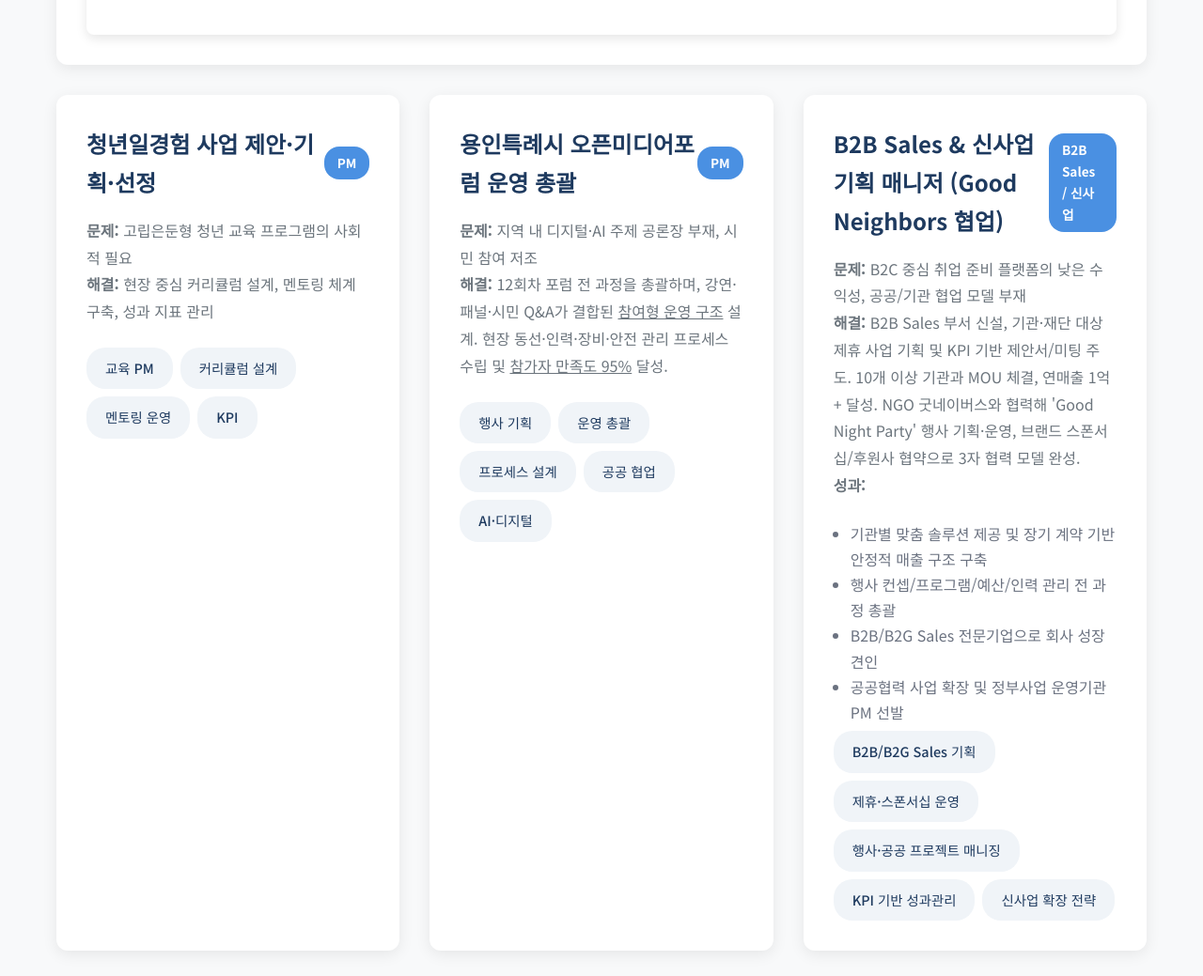
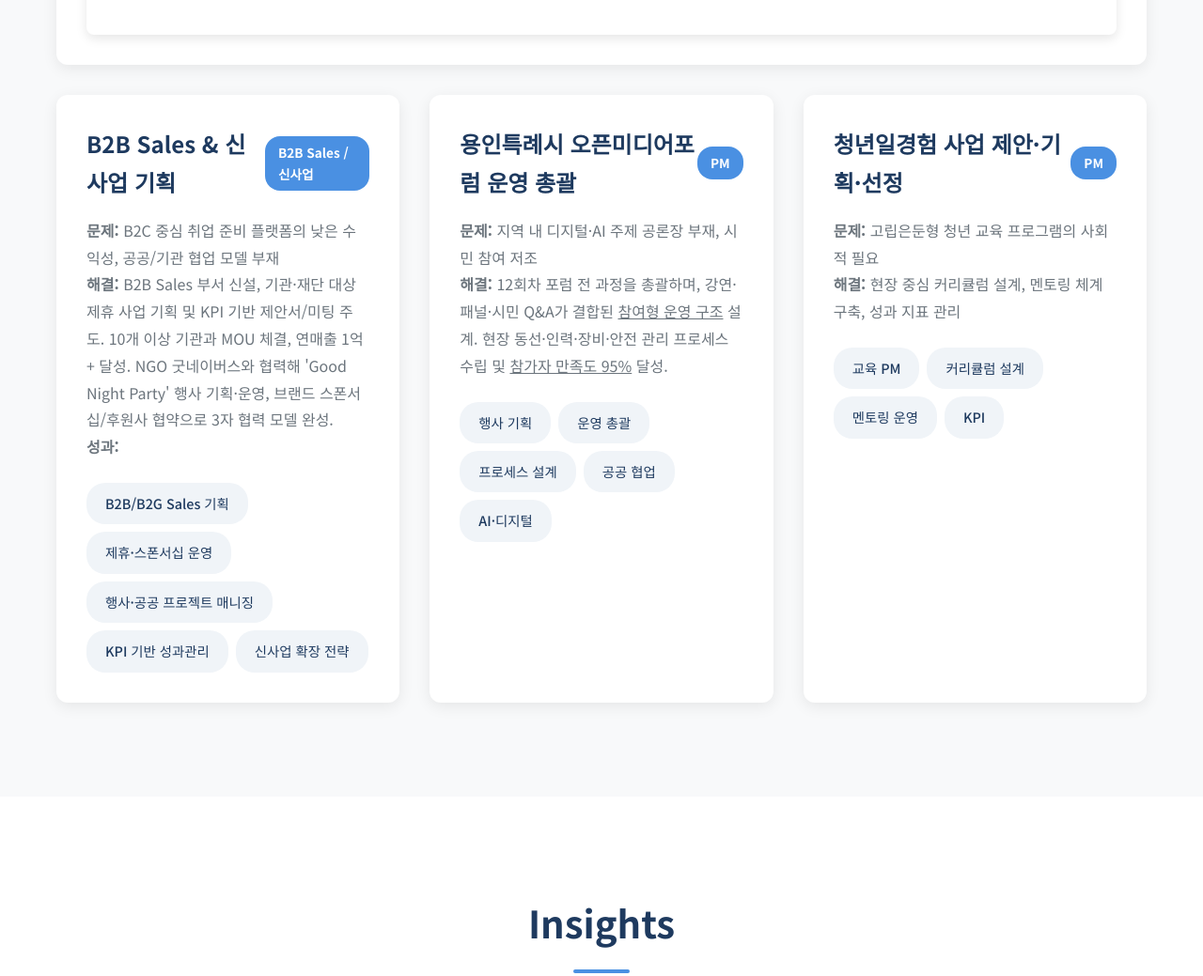
Before and after one commit to Gwanju-Son/sparta-edupm-copilot, a plain HTML site: page portfolio_site/index.html in a window 1280 px wide. Shown: the part 2760-3799 px from the top of the page at 94% size. Drawn offline with Linux system fonts and the light colour scheme; grey boxes are pictures that could not be loaded.

Commit message:
feat(projects): reorder projects (2 B2B Sales, 3 Yongin, 4 Youth Work Experience)

```diff
--- a/portfolio_site/index.html
+++ b/portfolio_site/index.html
@@ -156,25 +156,27 @@
                     </div>
                 </div>
 
-                <!-- Project 2: Youth Work Experience (reordered) -->
+                <!-- Project 2: B2B Sales & Good Neighbors (moved up) -->
                 <div class="project-card">
                     <div class="project-header">
-                        <h3>청년일경험 사업 제안·기획·선정</h3>
-                        <span class="project-tag">PM</span>
+                        <h3>B2B Sales & 신사업 기획</h3>
+                        <span class="project-tag">B2B Sales / 신사업</span>
                     </div>
                     <p class="project-desc">
-                        <strong>문제:</strong> 고립은둔형 청년 교육 프로그램의 사회적 필요<br>
-                        <strong>해결:</strong> 현장 중심 커리큘럼 설계, 멘토링 체계 구축, 성과 지표 관리<br>
+                        <strong>문제:</strong> B2C 중심 취업 준비 플랫폼의 낮은 수익성, 공공/기관 협업 모델 부재<br>
+                        <strong>해결:</strong> B2B Sales 부서 신설, 기관·재단 대상 제휴 사업 기획 및 KPI 기반 제안서/미팅 주도. 10개 이상 기관과 MOU 체결, 연매출 1억+ 달성. NGO 굿네이버스와 협력해 'Good Night Party' 행사 기획·운영, 브랜드 스폰서십/후원사 협약으로 3자 협력 모델 완성.<br>
+                        <strong>성과:</strong>
                     </p>
                     <div style="display:flex; gap:8px; flex-wrap:wrap; margin:6px 0 0;">
-                        <span class="tag">교육 PM</span>
-                        <span class="tag">커리큘럼 설계</span>
-                        <span class="tag">멘토링 운영</span>
-                        <span class="tag">KPI</span>
+                        <span class="tag">B2B/B2G Sales 기획</span>
+                        <span class="tag">제휴·스폰서십 운영</span>
+                        <span class="tag">행사·공공 프로젝트 매니징</span>
+                        <span class="tag">KPI 기반 성과관리</span>
+                        <span class="tag">신사업 확장 전략</span>
                     </div>
                 </div>
 
-                <!-- Project 3: Yongin Open Media Forum (reordered) -->
+                <!-- Project 3: Yongin Open Media Forum (moved down) -->
                 <div class="project-card">
                     <div class="project-header">
                         <h3>용인특례시 오픈미디어포럼 운영 총괄</h3>
@@ -195,29 +197,21 @@
                     </div>
                 </div>
 
-                <!-- Project 4: B2B Sales & Good Neighbors (reordered, replaces Tenspoon) -->
+                <!-- Project 4: Youth Work Experience (moved down) -->
                 <div class="project-card">
                     <div class="project-header">
-                        <h3>B2B Sales & 신사업 기획 매니저 (Good Neighbors 협업)</h3>
-                        <span class="project-tag">B2B Sales / 신사업</span>
+                        <h3>청년일경험 사업 제안·기획·선정</h3>
+                        <span class="project-tag">PM</span>
                     </div>
                     <p class="project-desc">
-                        <strong>문제:</strong> B2C 중심 취업 준비 플랫폼의 낮은 수익성, 공공/기관 협업 모델 부재<br>
-                        <strong>해결:</strong> B2B Sales 부서 신설, 기관·재단 대상 제휴 사업 기획 및 KPI 기반 제안서/미팅 주도. 10개 이상 기관과 MOU 체결, 연매출 1억+ 달성. NGO 굿네이버스와 협력해 'Good Night Party' 행사 기획·운영, 브랜드 스폰서십/후원사 협약으로 3자 협력 모델 완성.<br>
-                        <strong>성과:</strong>
-                        <ul style="margin:8px 0 0 18px; color:#6b7280;">
-                            <li>기관별 맞춤 솔루션 제공 및 장기 계약 기반 안정적 매출 구조 구축</li>
-                            <li>행사 컨셉/프로그램/예산/인력 관리 전 과정 총괄</li>
-                            <li>B2B/B2G Sales 전문기업으로 회사 성장 견인</li>
-                            <li>공공협력 사업 확장 및 정부사업 운영기관 PM 선발</li>
-                        </ul>
+                        <strong>문제:</strong> 고립은둔형 청년 교육 프로그램의 사회적 필요<br>
+                        <strong>해결:</strong> 현장 중심 커리큘럼 설계, 멘토링 체계 구축, 성과 지표 관리<br>
                     </p>
                     <div style="display:flex; gap:8px; flex-wrap:wrap; margin:6px 0 0;">
-                        <span class="tag">B2B/B2G Sales 기획</span>
-                        <span class="tag">제휴·스폰서십 운영</span>
-                        <span class="tag">행사·공공 프로젝트 매니징</span>
-                        <span class="tag">KPI 기반 성과관리</span>
-                        <span class="tag">신사업 확장 전략</span>
+                        <span class="tag">교육 PM</span>
+                        <span class="tag">커리큘럼 설계</span>
+                        <span class="tag">멘토링 운영</span>
+                        <span class="tag">KPI</span>
                     </div>
                 </div>
             </div>
```
